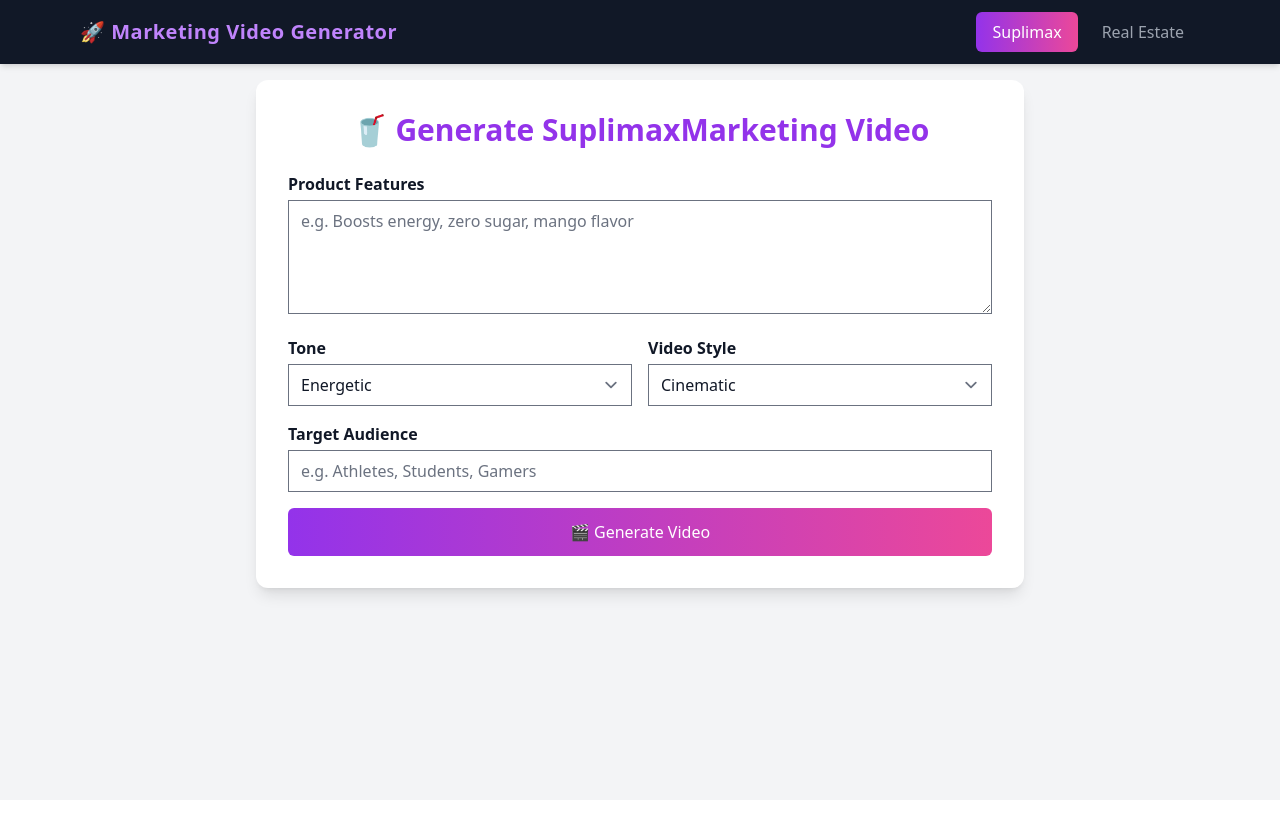
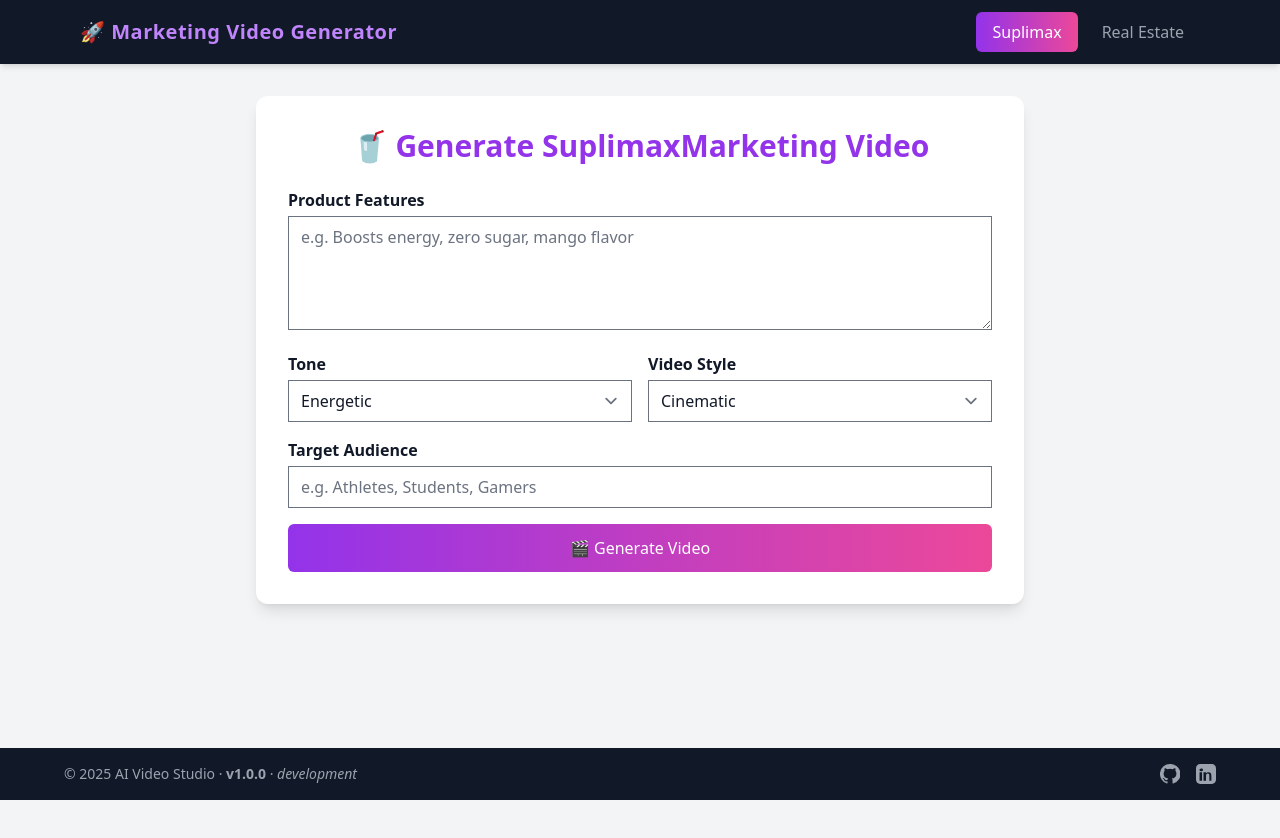
Before and after one commit to Sunny-Maheshwari/marketing-video-generator, a React (Vite) app: page /suplimax in a window 1280 px wide. Shown: the top 838 px of the page. Before the commit the page ends 800 px from the top, so only its background shows below. Built offline with nearby package versions, Linux system fonts and the light colour scheme.

Commit message:
Download video issue fixed and Footer added

```diff
--- a/src/App.tsx
+++ b/src/App.tsx
@@ -2,6 +2,7 @@
 import Navbar from "./components/Navbar";
 import Suplimax from "./pages/Suplimax";
 import RealEstate from "./pages/RealEstate";
+import Footer from "./components/Footer";
 
 function App() {
   return (
@@ -14,6 +15,7 @@
           <Route path="/real-estate" element={<RealEstate />} />
         </Routes>
       </div>
+      <Footer />
     </div>
   );
 }
--- /dev/null
+++ b/src/components/Footer.tsx
@@ -0,0 +1,71 @@
+import { useEffect, useState } from "react";
+
+const Footer = () => {
+  const [visible, setVisible] = useState(false);
+
+  useEffect(() => {
+    // Animate on scroll
+    const handleScroll = () => {
+      const scrollHeight = document.documentElement.scrollHeight;
+      const scrolledTo = window.scrollY + window.innerHeight;
+      if (scrolledTo + 100 >= scrollHeight) setVisible(true);
+    };
+
+    window.addEventListener("scroll", handleScroll);
+    handleScroll();
+    return () => window.removeEventListener("scroll", handleScroll);
+  }, []);
+
+  return (
+    <footer
+      className={`bg-gray-900 text-gray-400 dark:text-gray-500 px-6 py-4 mt-auto sticky bottom-0 z-40 transition-opacity duration-700 ${
+        visible ? "opacity-100" : "opacity-0"
+      }`}
+    >
+      <div className="max-w-6xl mx-auto flex flex-col sm:flex-row justify-between items-center text-sm space-y-2 sm:space-y-0">
+        <span>
+          © {new Date().getFullYear()} AI Video Studio · <strong>v1.0.0</strong>{" "}
+          · <em>{import.meta.env.MODE}</em>
+        </span>
+
+        <div className="flex space-x-4">
+          <a
+            href="https://github.com/your-repo"
+            target="_blank"
+            rel="noreferrer"
+            className="hover:text-white"
+            title="GitHub"
+          >
+            <svg
+              className="w-5 h-5 fill-current"
+              viewBox="0 0 24 24"
+              aria-hidden="true"
+            >
+              <path
+                fillRule="evenodd"
+                d="M12 0a12 12 0 00-3.79 23.4c.6.11.82-.26.82-.58v-2c-3.34.72-4.04-1.6-4.04-1.6a3.18 3.18 0 00-1.34-1.76c-1.1-.74.09-.72.09-.72a2.52 2.52 0 011.84 1.24 2.56 2.56 0 003.49 1 2.56 2.56 0 01.76-1.6c-2.67-.3-5.47-1.34-5.47-5.96a4.67 4.67 0 011.24-3.23 4.32 4.32 0 01.12-3.18s1-.32 3.3 1.23a11.4 11.4 0 016 0c2.3-1.55 3.3-1.23 3.3-1.23a4.32 4.32 0 01.12 3.18 4.66 4.66 0 011.24 3.23c0 4.63-2.8 5.66-5.47 5.96a2.9 2.9 0 01.84 2.24v3.33c0 .32.22.7.82.58A12 12 0 0012 0z"
+              />
+            </svg>
+          </a>
+          <a
+            href="https://linkedin.com/in/your-profile"
+            target="_blank"
+            rel="noreferrer"
+            className="hover:text-white"
+            title="LinkedIn"
+          >
+            <svg
+              className="w-5 h-5 fill-current"
+              viewBox="0 0 24 24"
+              aria-hidden="true"
+            >
+              <path d="M19 0h-14c-2.76 0-5 2.24-5 5v14c0 2.76 2.24 5 5 5h14c2.76 0 5-2.24 5-5v-14c0-2.76-2.24-5-5-5zm-11.75 20h-3v-10h3v10zm-1.5-11.25c-.97 0-1.75-.78-1.75-1.75S5.78 5.25 6.75 5.25 8.5 6.03 8.5 7 7.72 8.75 6.75 8.75zm13.25 11.25h-3v-5.5c0-1.32-.03-3-1.85-3-1.85 0-2.13 1.45-2.13 2.9v5.6h-3v-10h2.88v1.4h.04c.4-.75 1.4-1.54 2.88-1.54 3.08 0 3.65 2.03 3.65 4.65v5.49z" />
+            </svg>
+          </a>
+        </div>
+      </div>
+    </footer>
+  );
+};
+
+export default Footer;
--- a/src/components/VideoPlayer.tsx
+++ b/src/components/VideoPlayer.tsx
@@ -1,19 +1,37 @@
+import { useState } from "react";
+
 type Props = {
   videoUrl: string;
 };
 
 const VideoPlayer = ({ videoUrl }: Props) => {
+  const [downloading] = useState(false);
+
+  const handleDownload = () => {
+    const downloadUrl = `http://localhost:5000/api/download?url=${encodeURIComponent(
+      videoUrl
+    )}`;
+    const link = document.createElement("a");
+    link.href = downloadUrl;
+    link.setAttribute("download", "video.mp4");
+    document.body.appendChild(link);
+    link.click();
+    link.remove();
+  };
+
   return (
-    <div className="bg-gray-50 p-4 rounded-xl shadow text-center">
-      <h2 className="text-xl font-semibold mb-2 text-gray-700">🎥 Your Video</h2>
+    <div className="bg-gray-50 dark:bg-gray-800 p-4 rounded-xl shadow text-center">
+      <h2 className="text-xl font-semibold mb-2 text-gray-700 dark:text-white">
+        🎥 Your Video
+      </h2>
       <video src={videoUrl} controls className="w-full rounded border mb-4" />
-      <a
-        href={videoUrl}
-        download
-        className="inline-block bg-green-600 text-white px-4 py-2 rounded-md hover:bg-green-700 transition"
+      <button
+        onClick={handleDownload}
+        disabled={downloading}
+        className="bg-green-600 text-white px-4 py-2 rounded-md hover:bg-green-700 transition disabled:opacity-50"
       >
-        ⬇️ Download Video
-      </a>
+        {downloading ? "Downloading..." : "⬇️ Download Video"}
+      </button>
     </div>
   );
 };
--- a/src/index.css
+++ b/src/index.css
@@ -1,6 +1,11 @@
 @tailwind base;
 @tailwind components;
 @tailwind utilities;
+
+html, body, #root {
+  height: 100%;
+}
+
 
 /* :root {
   font-family: system-ui, Avenir, Helvetica, Arial, sans-serif;
--- a/src/pages/Suplimax.tsx
+++ b/src/pages/Suplimax.tsx
@@ -26,6 +26,7 @@
   };
 
   return (
+        <div className="min-h-screen bg-gray-100 dark:bg-gray-900 text-gray-900 dark:text-white p-4">
     <div className="max-w-3xl mx-auto bg-white rounded-xl shadow-lg p-8">
       <h1 className="text-2xl sm:text-3xl font-bold text-purple-600 dark:text-purple-400 mb-6 text-center leading-tight">
         🥤 <span className="block sm:inline">Generate Suplimax</span>
@@ -106,6 +107,7 @@
         </div>
       )}
     </div>
+    </div>
   );
 };
 
```
